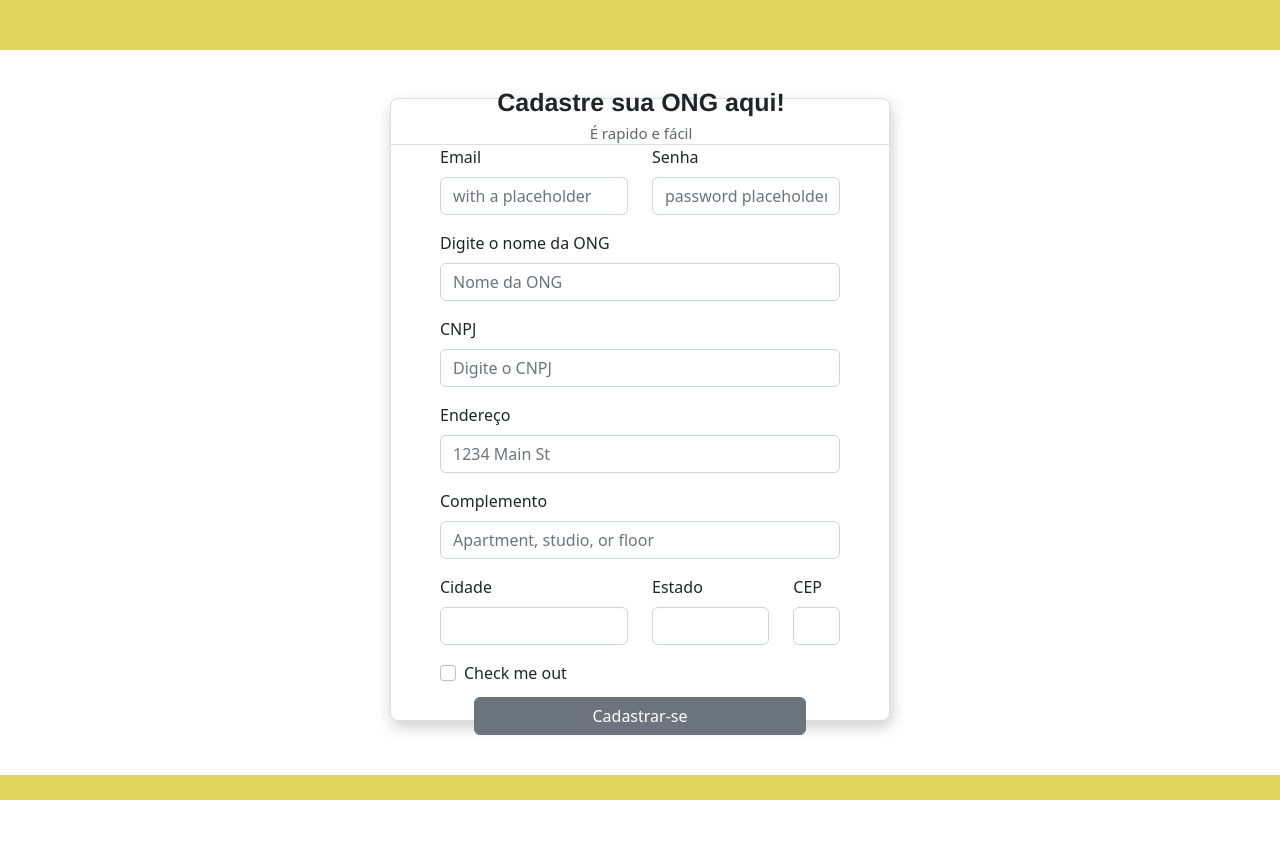
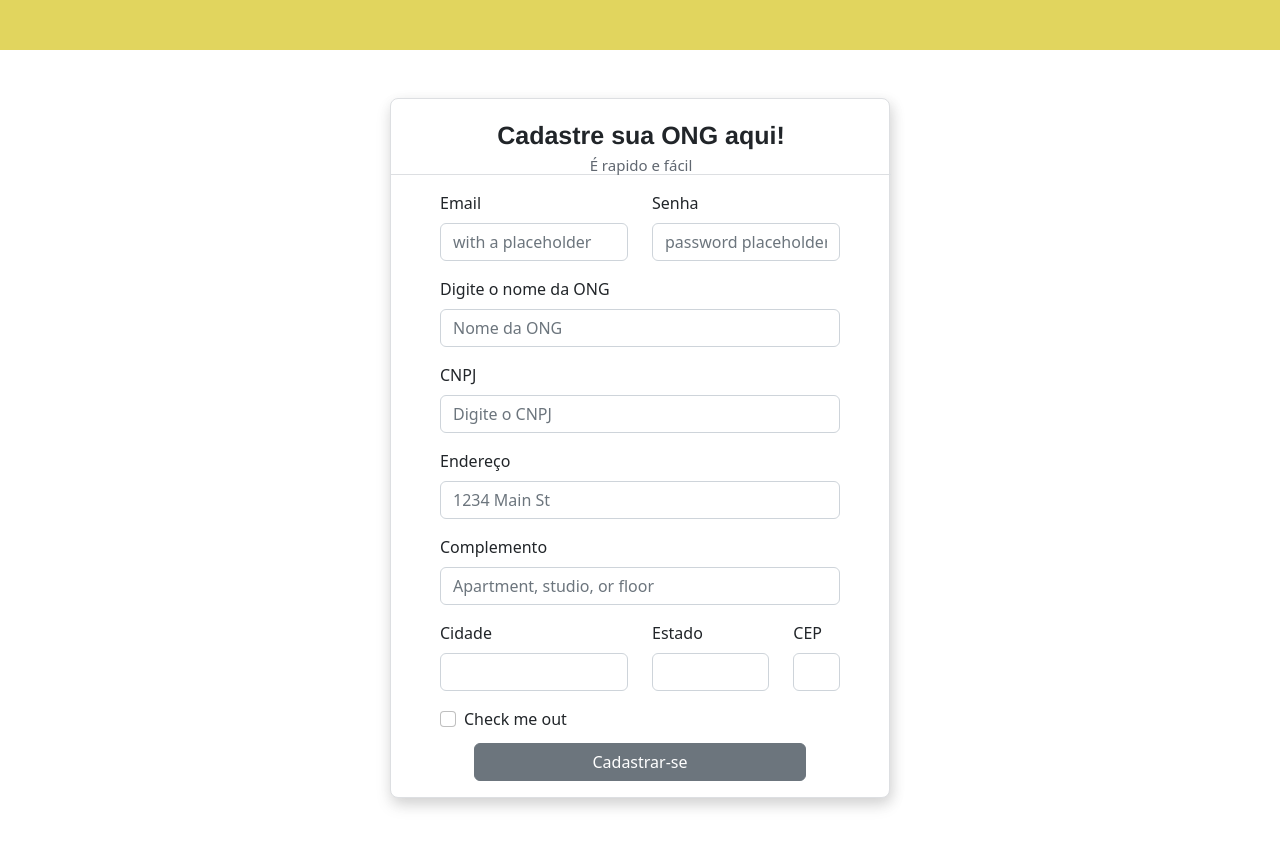
Before and after one commit to JoaoPF07/Projeto-Integrador, a React (Create React App) app: page /cadastros in a window 1280 px wide. Before the commit the page ends 800 px from the top, so only its background shows below. Built offline with nearby package versions, Linux system fonts and the light colour scheme.

Commit message:
Correção do cadastro

```diff
--- a/src/estilo/estilo.css
+++ b/src/estilo/estilo.css
@@ -188,11 +188,12 @@ b {
   flex-direction: column;
   justify-content: center;
   margin: auto;
+  margin-bottom: 50px;
   width: 500px;
-  height: 623px;
+  height: 700px;
   background-color: white;
   border-radius: 8px;
-  border: 1px solid  #dddfe2;
+  border: 1px solid #dddfe2;
   box-shadow: 3px 4px 14px rgba(0, 0, 0, .1), 0 8px 16px rgba(0, 0, 0, .1);
 
 }
@@ -214,6 +215,8 @@ b {
   justify-content: center;
   align-items: center;
   width: 500px;
+  padding-top: 40px;
+  padding-bottom: 20px;
   height: 76px;
   border-bottom: 1px solid #dddfe2;
 }
--- a/src/pages/cadastro.tsx
+++ b/src/pages/cadastro.tsx
@@ -5,6 +5,7 @@ import "bootstrap/dist/css/bootstrap.min.css";
 function Cadastros() {
   return (
     <div>
+      <div className="divGlobal">
       <div className="cabecalho"></div>
       <br />
       <br />
@@ -105,7 +106,7 @@ function Cadastros() {
           </div>
         </div>
       </div>
-      <Rodape />
+    </div>
     </div>
   );
 }
--- a/src/pages/paginainicial.tsx
+++ b/src/pages/paginainicial.tsx
@@ -6,7 +6,7 @@ import Carrossel from "../componentes/carrossel";
 function PaginaInicial() {
   return (
     <div>
-      <div className="divGlobal">
+      <div >
         <div>
           <CabeçalhoInicial />
         </div>
```
